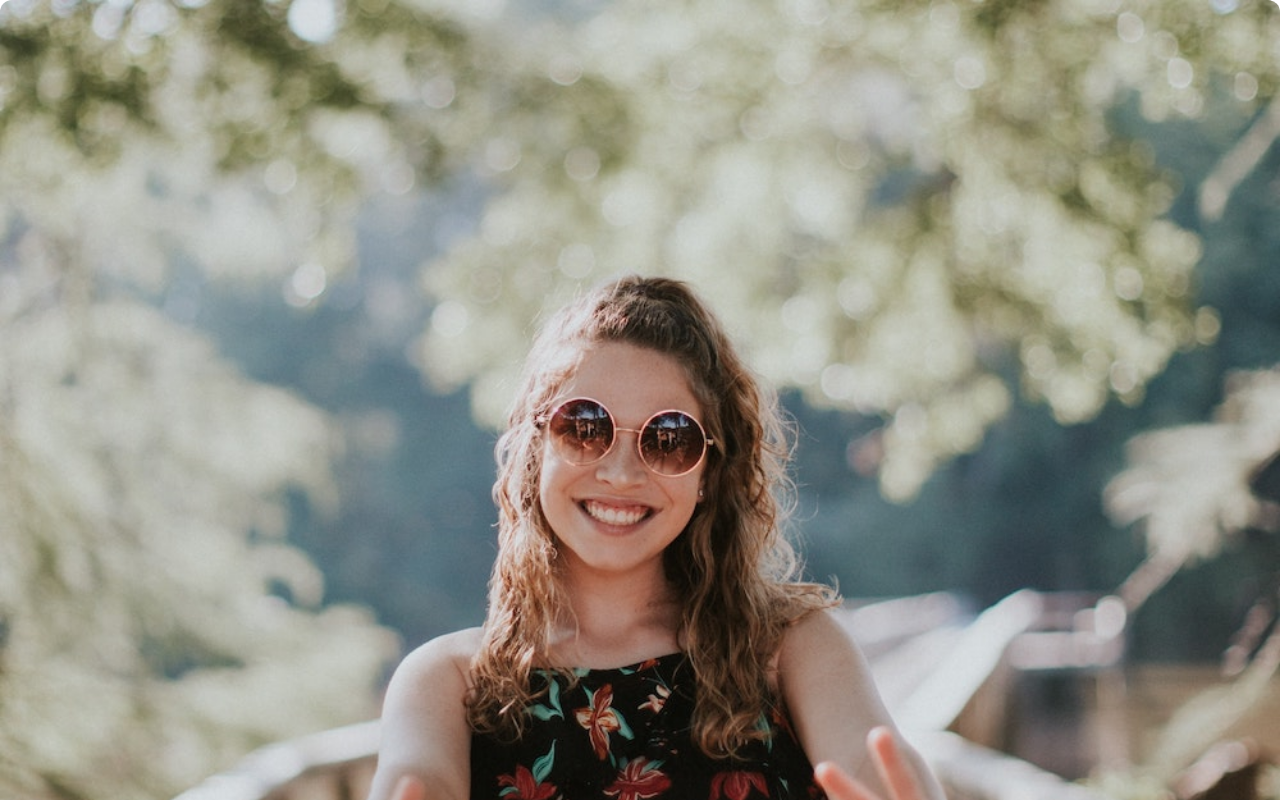
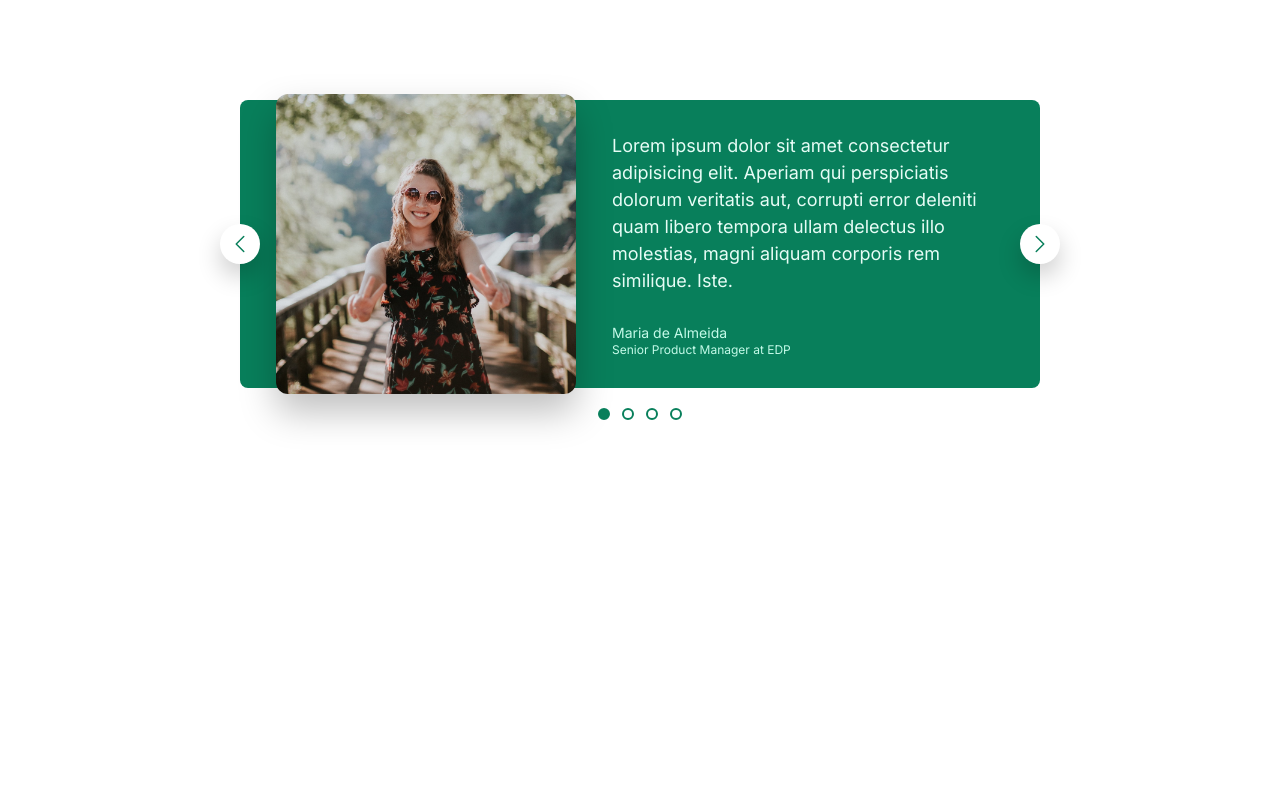
Before and after one commit to jkhiba2023/Chair-shopping, a plain HTML site: page carousel.html in a window 1280 px wide. Shown: the top 800 px of the page. Drawn offline with Linux system fonts and the light colour scheme.

Commit message:
Adding new file carousel

```diff
--- a/carousel.html
+++ b/carousel.html
@@ -7,12 +7,166 @@
       href="https://fonts.googleapis.com/css2?family=Inter:ital,opsz@0,14..32;1,14..32&display=swap"
       rel="stylesheet"
     />
-    <link rel="stylesheet" href="style.css" />
     <title>Carousel Component</title>
+    <style>
+      * {
+        margin: 0;
+        padding: 0;
+        box-sizing: border-box;
+      }
+      body {
+        font-family: "Inter", sans-serif;
+        color: #343a40;
+        line-height: 1;
+      }
+      .carousel {
+        width: 800px;
+        margin: 100px auto;
+        background-color: #087f5b;
+        /* padding: 32px  ;
+        padding-left: 86px;
+        padding-right: 48px; */
+        padding: 32px 48px 32px 86px;
+        border-radius: 8px;
+
+        position: relative;
+
+        display: flex;
+        align-items: center;
+        gap: 86px;
+      }
+
+      img {
+        height: 200px;
+        border-radius: 8px;
+        transform: scale(1.5);
+        box-shadow: 0 12px 24px rgba(0, 0, 0, 0.25);
+      }
+
+      .testimonial-textcarousel {
+        font-size: 18px;
+        font-weight: 500;
+        line-height: 1.5;
+        margin-bottom: 32px;
+        color: #e6fcf5;
+      }
+      .testimonial-authorcarousel {
+        font-size: 14px;
+        margin-bottom: 4px;
+        color: #c3fae8;
+      }
+      .testimonial-job {
+        font-size: 12px;
+        color: #c3fae8;
+      }
+
+      .btn {
+        background-color: #fff;
+        border: none;
+        height: 40px;
+        width: 40px;
+        border-radius: 50%;
+        position: absolute;
+        box-shadow: 0 12px 24px rgba(0, 0, 0, 0.2);
+        display: flex;
+        align-items: center;
+        justify-content: center;
+        cursor: pointer;
+      }
+
+      .btn--left {
+        left: 0;
+        top: 50%;
+        transform: translate(-50%, -50%);
+      }
+
+      .btn--right {
+        right: 0;
+        top: 50%;
+        transform: translate(50%, -50%);
+      }
+
+      .btn-icon {
+        height: 24px;
+        width: 24px;
+        stroke: #087f5b;
+      }
+
+      .dots {
+        position: absolute;
+        left: 50%;
+        bottom: 0;
+        transform: translate(-50%, 32px);
+
+        display: flex;
+        gap: 12px;
+      }
+
+      .dot {
+        height: 12px;
+        width: 12px;
+        background-color: white;
+        border: 2px solid #087f5b;
+        border-radius: 50%;
+        cursor: pointer;
+      }
+
+      .dot--fill {
+        background-color: #087f5b;
+      }
+    </style>
   </head>
   <body>
     <div class="carousel">
-      <img src="maria.jpg" alt="maria" />
+      <img src="maria.jpg" alt="maria de almeida" />
+      <blockquote>
+        <p class="testimonial-textcarousel">
+          Lorem ipsum dolor sit amet consectetur adipisicing elit. Aperiam qui
+          perspiciatis dolorum veritatis aut, corrupti error deleniti quam
+          libero tempora ullam delectus illo molestias, magni aliquam corporis
+          rem similique. Iste.
+        </p>
+        <p class="testimonial-authorcarousel">Maria de Almeida</p>
+        <p class="testimonial-job">Senior Product Manager at EDP</p>
+      </blockquote>
+      <button class="btn btn--left">
+        <svg
+          xmlns="http://www.w3.org/2000/svg"
+          fill="none"
+          viewBox="0 0 24 24"
+          stroke-width="1.5"
+          stroke="currentColor"
+          class="btn-icon"
+        >
+          <path
+            stroke-linecap="round"
+            stroke-linejoin="round"
+            d="M15.75 19.5 8.25 12l7.5-7.5"
+          />
+        </svg>
+      </button>
+      <button class="btn btn--right">
+        <svg
+          xmlns="http://www.w3.org/2000/svg"
+          fill="none"
+          viewBox="0 0 24 24"
+          stroke-width="1.5"
+          stroke="currentColor"
+          class="btn-icon"
+        >
+          <path
+            stroke-linecap="round"
+            stroke-linejoin="round"
+            d="m8.25 4.5 7.5 7.5-7.5 7.5"
+          />
+        </svg>
+      </button>
+      <div class="dots">
+        <button class="dot dot--fill">&nbsp;</button>
+        <button class="dot">&nbsp;</button>
+        <button class="dot">&nbsp;</button>
+        <button class="dot">&nbsp;</button>
+      </div>
     </div>
   </body>
 </html>
```
